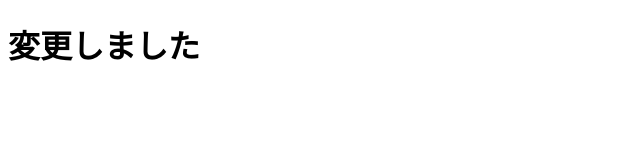
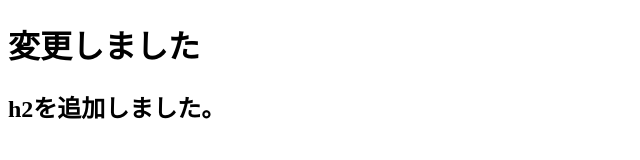
Before and after one commit to Kyosuke3601/MyCanada, a plain HTML site: page index.html in a window 1280 px wide. Shown: the whole page, without its empty margins (0-640 px from the left). Drawn offline with Linux system fonts and the light colour scheme.

Commit message:
h2を追加しましたh2を追加しました

```diff
--- a/index.html
+++ b/index.html
@@ -8,6 +8,6 @@
 </head>
 <body>
     <h1>変更しました</h1>
-
+    <h2>h2を追加しました。</h2>
 </body>
 </html>
```
